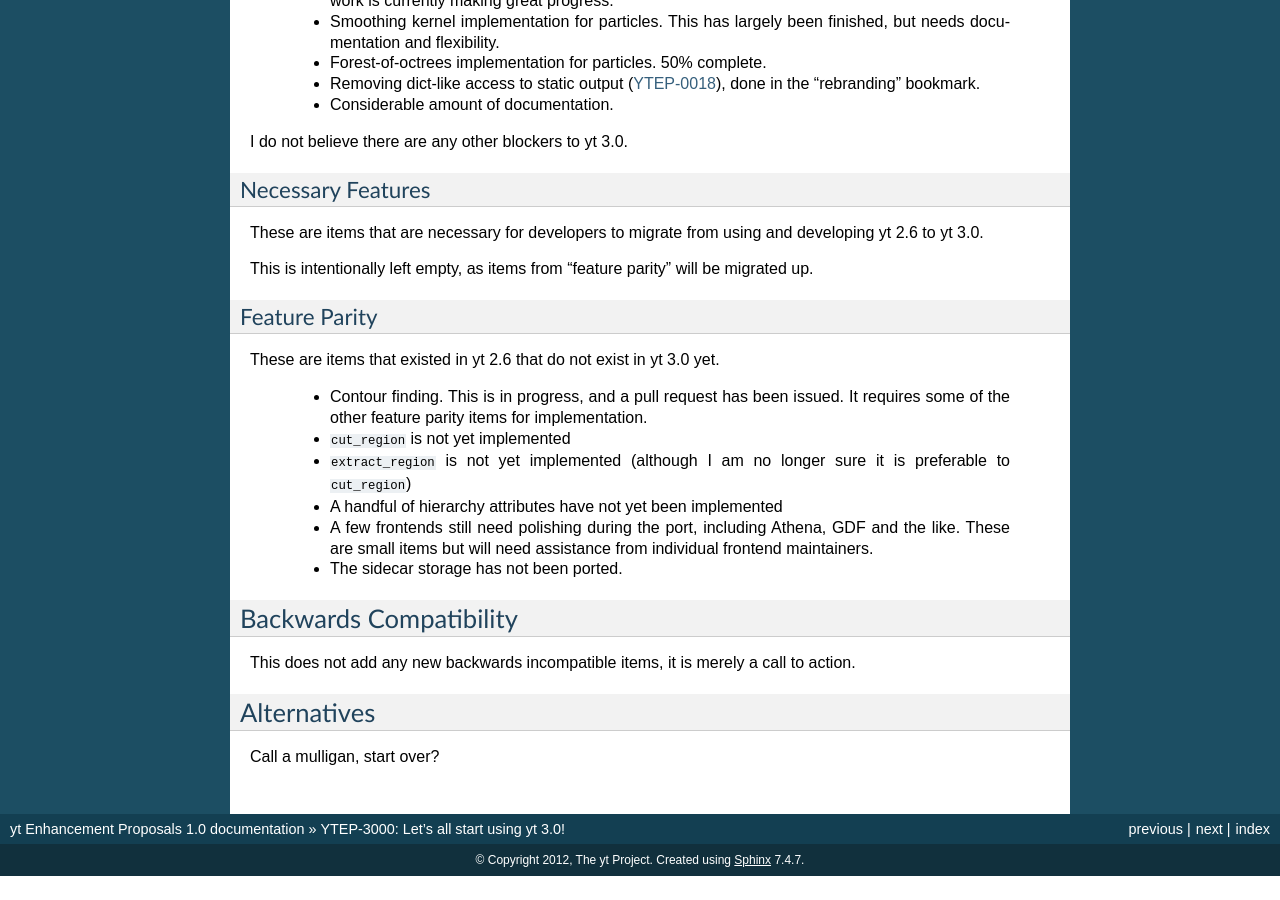
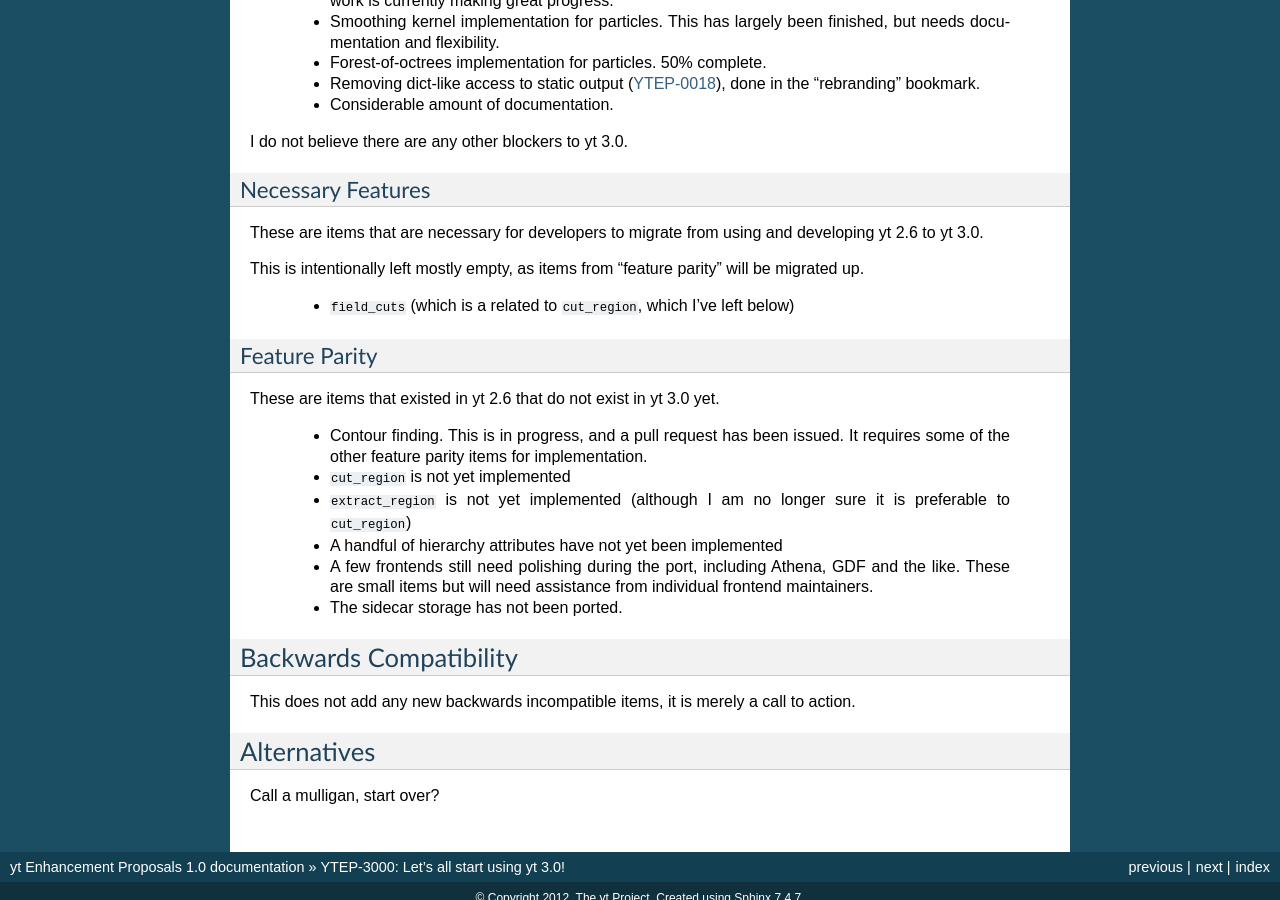
Before and after one commit to yt-project/ytep, a Sphinx documentation site: the page built from source/YTEPs/YTEP-3000.rst, in a window 1280 px wide and 900 px high, scrolled down 807 px. Built offline with Sphinx 7.4.7, drawn with Linux system fonts in a browser that asks for light colours; formulas are drawn with MathJax 3; before the commit the page ends 1683 px from its top, so only the background shows below that.

Commit message:
Adding field_cuts

```diff
--- a/source/YTEPs/YTEP-3000.rst
+++ b/source/YTEPs/YTEP-3000.rst
@@ -64,8 +64,10 @@ Necessary Features
 These are items that are necessary for developers to migrate from using and
 developing yt 2.6 to yt 3.0.
 
-This is intentionally left empty, as items from "feature parity" will be
+This is intentionally left mostly empty, as items from "feature parity" will be
 migrated up.
+
+ * ``field_cuts`` (which is a related to ``cut_region``, which I've left below)
 
 Feature Parity
 ++++++++++++++
```
